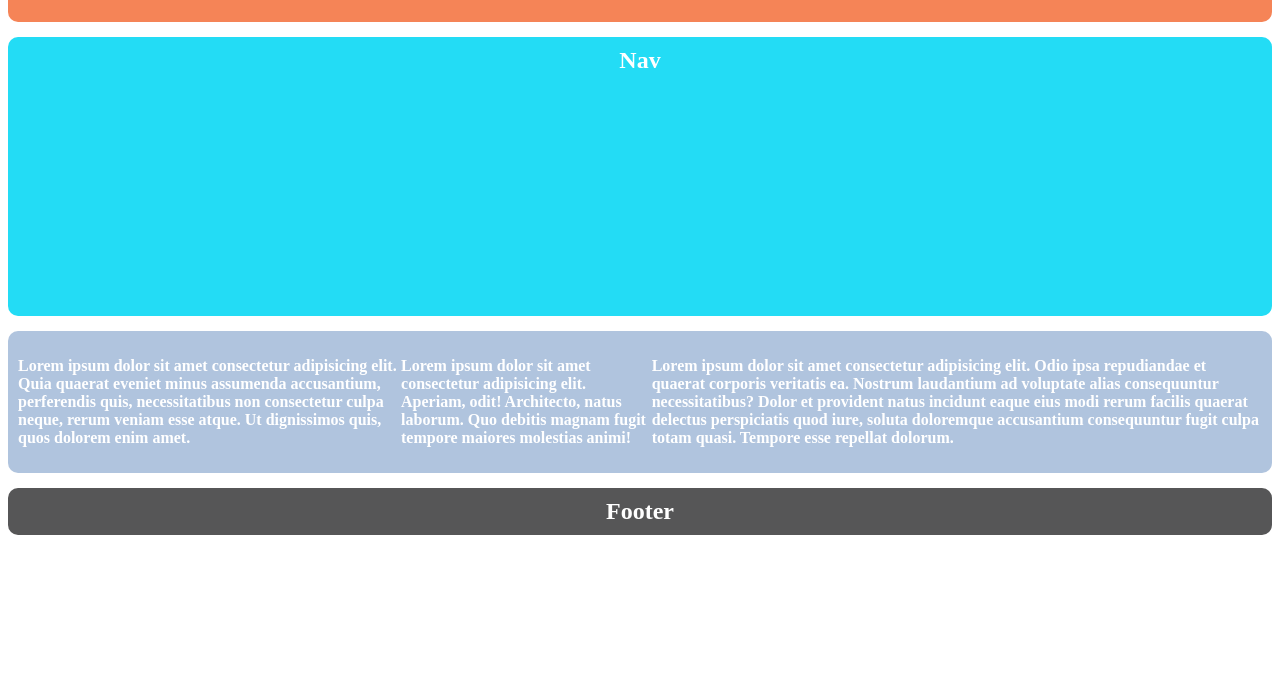
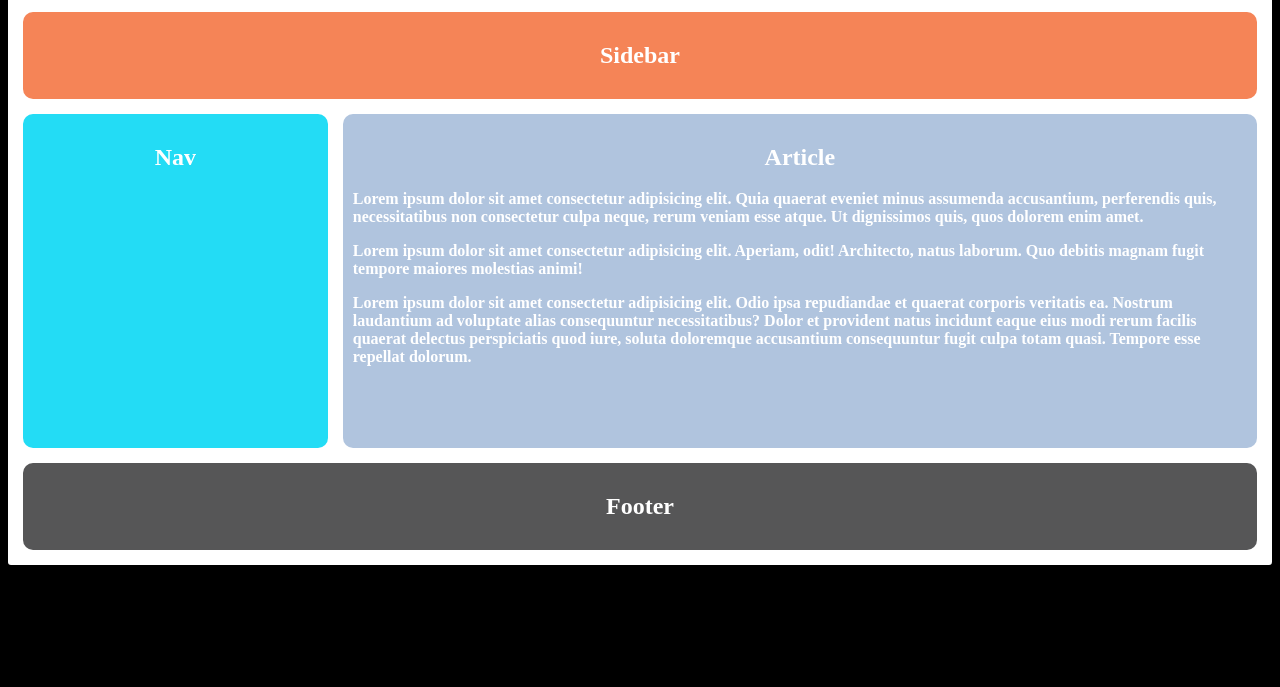
Before and after one commit to gniht/css-practice, a plain HTML site: page index.html in a window 1280 px wide. Shown: the part 113-800 px from the top of the page. Drawn offline with Linux system fonts and the light colour scheme.

Commit message:
extracted common styles to .grid-item class, most styles approximatly correct now

```diff
--- a/index.html
+++ b/index.html
@@ -9,15 +9,16 @@
 </head>
 <body>
     <div class="container">
-      <div class="header">Header</div>
-      <div class="sidebar">Sidebar</div>
-      <div class="nav">Nav</div>
-      <div class="article">
+      <div class="grid-item header"><h2 class="section-title">Header</h2></div>
+      <div class="grid-item sidebar"><h2 class="section-title">Sidebar</h2></div>
+      <div class="grid-item nav"><h2 class="section-title">Nav</h2></div>
+      <div class="grid-item article">
+        <h2 class="section-title">Article</h2>
         <p>Lorem ipsum dolor sit amet consectetur adipisicing elit. Quia quaerat eveniet minus assumenda accusantium, perferendis quis, necessitatibus non consectetur culpa neque, rerum veniam esse atque. Ut dignissimos quis, quos dolorem enim amet.</p>
         <p>Lorem ipsum dolor sit amet consectetur adipisicing elit. Aperiam, odit! Architecto, natus laborum. Quo debitis magnam fugit tempore maiores molestias animi!</p>
         <p>Lorem ipsum dolor sit amet consectetur adipisicing elit. Odio ipsa repudiandae et quaerat corporis veritatis ea. Nostrum laudantium ad voluptate alias consequuntur necessitatibus? Dolor et provident natus incidunt eaque eius modi rerum facilis quaerat delectus perspiciatis quod iure, soluta doloremque accusantium consequuntur fugit culpa totam quasi. Tempore esse repellat dolorum.</p>
       </div>
-      <div class="footer">Footer</div>
+      <div class="grid-item footer"><h2 class="section-title">Footer</h2></div>
     </div>
 
 </body>
--- a/style.css
+++ b/style.css
@@ -1,9 +1,9 @@
-/* .body {
+body {
   display: flex;
   justify-content: center;
   background-color: black;
   align-items: center;
-} */
+}
 
 .container {
   height: 80vh;
@@ -12,68 +12,50 @@
   grid-template-rows: 1fr 1fr 5fr 1fr;
   gap: 15px;
   background-color: white;
+  padding: 15px;
+  border-radius: 3px;
 }
 
-.header {
+.grid-item {
   display: flex;
-  grid-column: 1 / 3;
-  background-color: yellow;
   border-radius: 10px;
   padding: 10px;
-  font-size: 1.5rem;
   font-weight: bolder;
   color: white;
   justify-content: center;
 }
 
+.header {
+  grid-column: 1 / 3;
+  background-color: yellow;
+}
+
 .sidebar {
-  display: flex;
   grid-column: 1 / 3;
   background-color: rgb(245, 132, 87);
-  border-radius: 10px;
-  padding: 10px;
-  font-size: 1.5rem;
-  font-weight: bolder;
-  color: white;
-  justify-content: center;
 }
 
 .nav {
-  display: flex;
-  grid-column: 1 / 3;
+  grid-column: 1 / 2;
   background-color: rgb(35, 220, 245);
-  border-radius: 10px;
-  padding: 10px;
-  font-size: 1.5rem;
-  font-weight: bolder;
-  color: white;
-  justify-content: center;
 }
 
 .article {
-  display: flex;
-  grid-column: 1 / 3;
+  display: block;
+  grid-column: 2 / 3;
   background-color: lightsteelblue;
-  border-radius: 10px;
-  padding: 10px;
-  font-size: 1.5rem;
-  font-weight: bolder;
-  color: white;
-  justify-content: center;
 }
 
 .footer {
-  display: flex;
   grid-column: 1 / 3;
   background-color: rgb(86, 86, 87);
-  border-radius: 10px;
-  padding: 10px;
-  font-size: 1.5rem;
-  font-weight: bolder;
-  color: white;
-  justify-content: center;
 }
 
 .article p {
   font-size: 1rem;
 }
+
+.section-title {
+  display: flex;
+  justify-content: center;
+}
```
